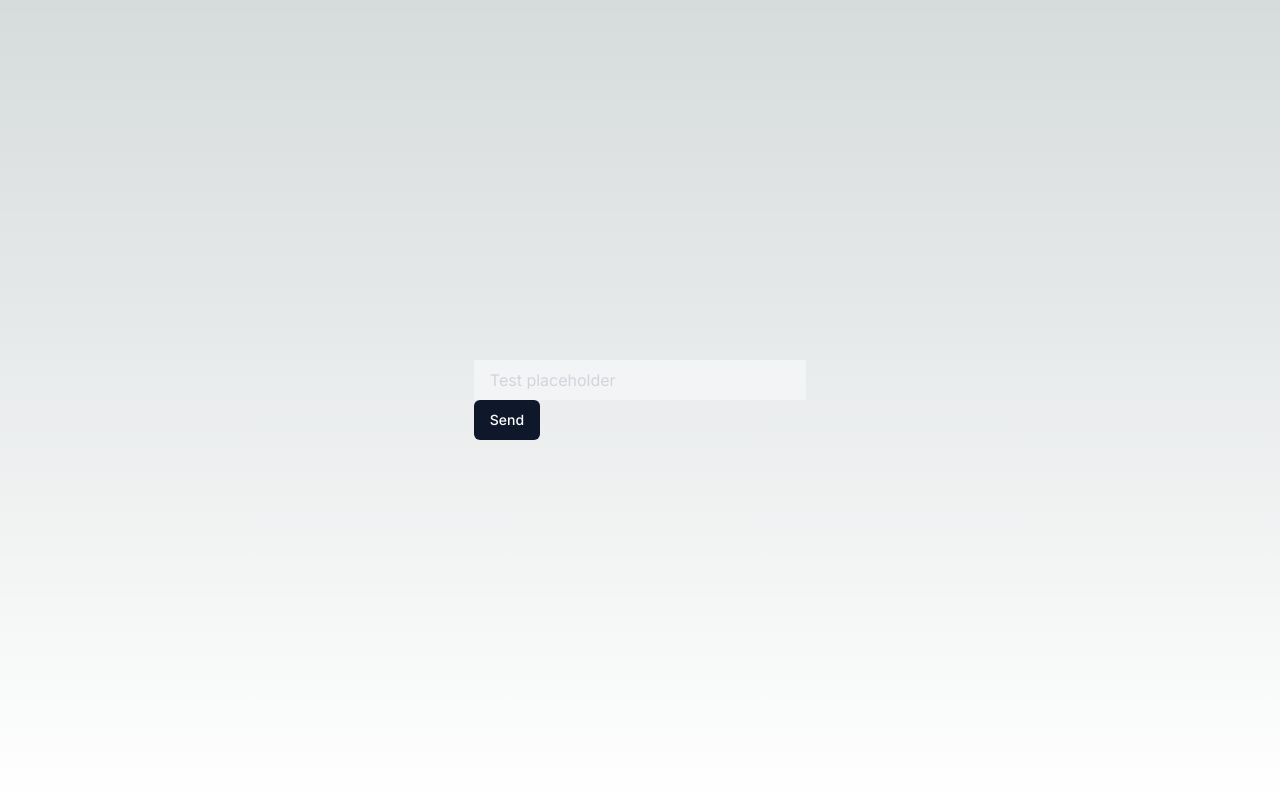
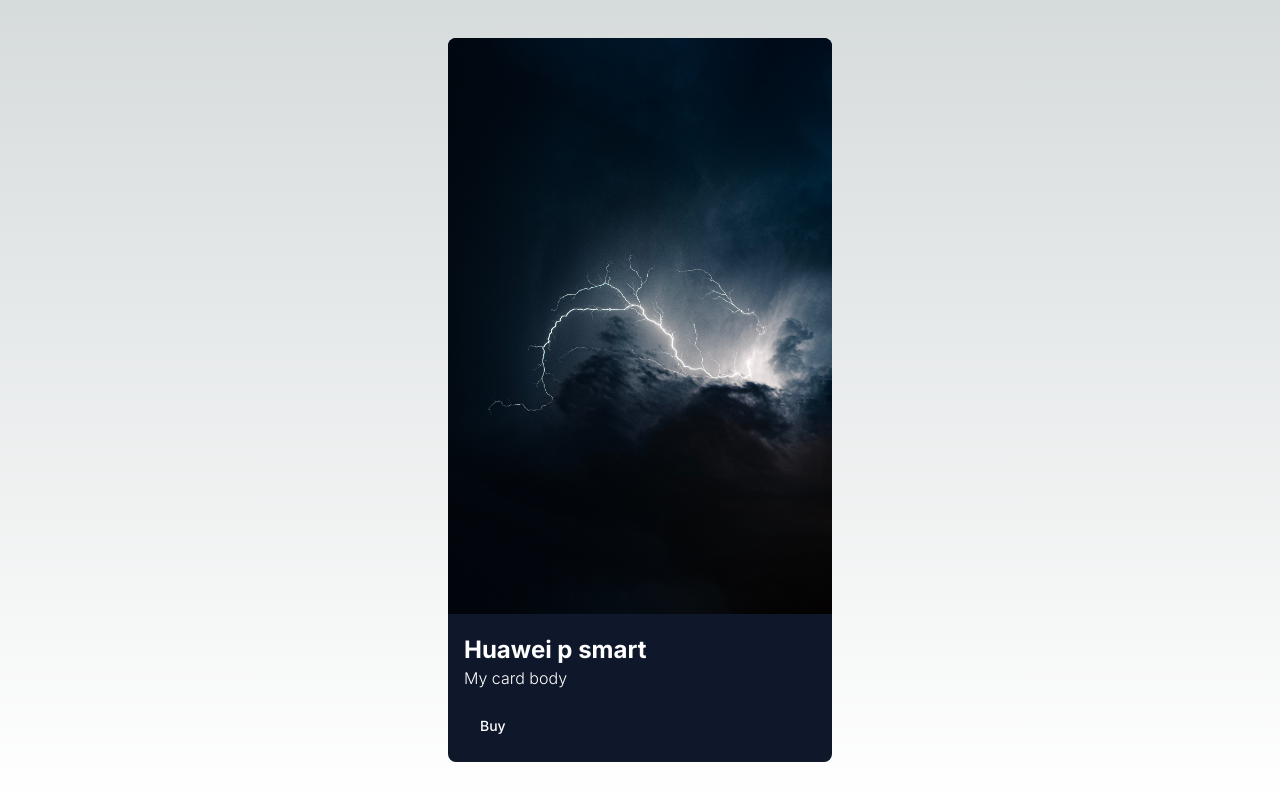
Before and after one commit to memorywanderer/next-components, a Next.js app: page / in a window 1280 px wide. Built offline with nearby package versions, Linux system fonts and the light colour scheme.

Commit message:
new components

```diff
--- a/app/page.tsx
+++ b/app/page.tsx
@@ -1,14 +1,37 @@
-import { Button } from '@/components/ui/Button/Button'
-import { Input } from '@/components/ui/Input/Input'
-
+import { Card } from "@/components/ui/card/card"
+import { CardBody } from "@/components/ui/card/card-body"
+import { CardHeader } from "@/components/ui/card/card-header"
+import { CardFooter } from "@/components/ui/card/card-footer"
+import { Button } from "@/components/ui/button/button"
+import { Typography } from "@/components/ui/typography/typography"
+import Image from "next/image"
+import img from '@/public/artur-stanulevich-F_zWvxrQeCk-unsplash.jpg'
 export default function Home() {
   return (
     <main>
-      <form action="">
-        <Input name='input' placeholder='Test placeholder' required />
-        <Button type='submit'>Send</Button>
-      </form>
-
+      <Card href="/" border='lg' className="max-w-sm">
+        <CardHeader className="m-0 mb-1">
+          <Image
+            src={img}
+            alt="Test img"
+            style={{
+              width: '100%',
+              height: 'auto'
+            }}
+          />
+        </CardHeader>
+        <CardBody className="p-4">
+          <Typography tag="h1" size='xxl' weight='bold'>
+            Huawei p smart
+          </Typography>
+          <Typography weight='light'>
+            My card body
+          </Typography>
+        </CardBody>
+        <CardFooter className="p-4 pt-0">
+          <Button>Buy</Button>
+        </CardFooter>
+      </Card>
     </main>
   )
 }
--- a/components/ui/Input/Input.tsx
+++ b/components/ui/Input/Input.tsx
@@ -58,10 +58,12 @@ const Input = forwardRef<HTMLInputElement, InputProps>(
     radius,
     disabled,
     required,
-    ...props }) => {
+    ...props },
+    ref) => {
 
     return (
       <input
+        ref={ref}
         disabled={disabled}
         required={required}
         className={cn(inputVariants({ variant, size, radius, className }))}
--- a/components/ui/Tooltip/Tooltip.tsx
+++ b/components/ui/Tooltip/Tooltip.tsx
@@ -1,7 +1,7 @@
 'use client'
 import { cva } from "class-variance-authority"
 import { forwardRef, useState, useMemo, useEffect, MouseEvent, useRef } from 'react'
-import { Button } from '../Button/Button'
+import { Button } from '../button/button'
 
 export enum TooltipBehavior {
   CLICK = 'click',
--- /dev/null
+++ b/components/ui/card/card-body.tsx
@@ -0,0 +1,26 @@
+import {
+  HTMLAttributes,
+  forwardRef
+} from 'react'
+
+export interface CardBodyProps
+  extends HTMLAttributes<HTMLDivElement> {
+
+}
+
+const CardBody = forwardRef<HTMLDivElement, CardBodyProps>(
+  ({ className, children, ...props }, ref) => {
+    return (
+      <div
+        className={className}
+        ref={ref}
+        {...props}
+      >
+        {children}
+      </div>
+    )
+  })
+
+CardBody.displayName = 'CardBody'
+
+export { CardBody }
--- /dev/null
+++ b/components/ui/card/card-footer.tsx
@@ -0,0 +1,24 @@
+import { forwardRef } from 'react'
+
+export interface CardFooter
+  extends React.HTMLAttributes<HTMLDivElement> {
+
+}
+
+const CardFooter = forwardRef<HTMLDivElement, CardFooter>(
+  ({ className, children, ...props }, ref) => {
+    return (
+      <footer
+        className={className}
+        ref={ref}
+        {...props}
+      >
+        {children}
+      </footer>
+    )
+  })
+
+
+CardFooter.displayName = 'CardFooter'
+
+export { CardFooter }
--- /dev/null
+++ b/components/ui/card/card-header.tsx
@@ -0,0 +1,24 @@
+import { cn } from "@/lib/utils";
+import { HTMLAttributes, forwardRef } from "react";
+
+
+export interface CardHeaderProps
+  extends HTMLAttributes<HTMLDivElement> {
+}
+
+const CardHeader = forwardRef<HTMLDivElement, CardHeaderProps>(
+  ({ className, children, ...props }, ref) => {
+    return (
+      <header
+        className={cn('m-0 p-0', className)}
+        ref={ref}
+        {...props}
+      >
+        {children}
+      </header>
+    )
+  })
+
+CardHeader.displayName = 'CardHeader'
+
+export { CardHeader }
--- /dev/null
+++ b/components/ui/card/card.tsx
@@ -0,0 +1,66 @@
+import { forwardRef } from "react"
+import { VariantProps, cva } from "class-variance-authority"
+import { cn } from "@/lib/utils"
+import Link from "next/link";
+
+const cardVariants = cva(
+  '',
+  {
+    variants: {
+      variant: {
+        default:
+          'overflow-hidden bg-slate-900 text-white dark:bg-gray-900 dark:text-gray-50',
+        destructive:
+          'bg-red-500 text-white  dark:hover:bg-red-600',
+      },
+      size: {
+        default: 'w-fit h-fit',
+        sm: ' rounded-md',
+        lg: ' rounded-md',
+      },
+      border: {
+        default: '',
+        sm: 'rounded-sm',
+        md: 'rounded-md',
+        lg: 'rounded-lg',
+      },
+    },
+    defaultVariants: {
+      variant: 'default',
+      size: 'default',
+    },
+  },
+
+)
+
+export interface CardProps
+  extends React.HTMLAttributes<HTMLDivElement>,
+  VariantProps<typeof cardVariants> {
+  href?: string;
+}
+
+const Card = forwardRef<HTMLDivElement, CardProps>(
+  ({ className, children, variant, border, size, href, ...props }, ref) => {
+    if (href) {
+      <Link
+        href={href}
+        className={cn(cardVariants({ variant, size, border, className }))}
+      >
+        {children}
+      </Link>
+    }
+    return (
+      <article
+        ref={ref}
+        className={cn(cardVariants({ variant, size, border, className }))}
+        {...props}
+      >
+        <div className="bg-slate-600 "></div>
+        {children}
+      </article>
+    )
+  })
+
+Card.displayName = 'Card'
+
+export { Card }
--- /dev/null
+++ b/components/ui/typography/dynamic-typography.tsx
@@ -0,0 +1,10 @@
+import { createElement } from "react";
+
+export interface DynamicTypographyProps
+  extends React.HTMLAttributes<HTMLElement> {
+  tag: 'h1' | 'h2' | 'h3' | 'h4' | 'h5' | 'h6' | 'span' | 'p';
+}
+
+export const DynamicTypography = ({ tag, children, ...props }: DynamicTypographyProps) => {
+  return createElement(tag, props, children)
+}
--- /dev/null
+++ b/components/ui/typography/typography.tsx
@@ -0,0 +1,58 @@
+import { forwardRef } from "react"
+import { DynamicTypography, DynamicTypographyProps } from "./dynamic-typography"
+import { VariantProps, cva } from "class-variance-authority"
+import { cn } from "@/lib/utils"
+
+const typographyVariants = cva(
+  '',
+  {
+    variants: {
+      size: {
+        xs: 'text-xs',
+        sm: 'text-sm',
+        base: 'text-base',
+        lg: 'text-lg',
+        xl: 'text-xl',
+        xxl: 'text-2xl'
+      },
+      weight: {
+        thin: 'font-thin',
+        extralight: 'font-extralight',
+        light: 'font-light',
+        normal: 'font-normal',
+        medium: 'font-medium',
+        semibold: 'font-semibold',
+        bold: 'font-bold',
+        extrabold: 'font-extrabold'
+      },
+    },
+    defaultVariants: {
+      size: 'base',
+      weight: 'normal',
+    },
+  }
+)
+
+
+export interface TypographyProps
+  extends React.HtmlHTMLAttributes<HTMLElement>,
+  VariantProps<typeof typographyVariants> {
+  tag?: DynamicTypographyProps['tag']
+}
+
+const Typography = forwardRef<HTMLElement, TypographyProps>(
+  ({ className, children, tag = 'p', size, weight, ...props }, ref) => {
+    return (
+      <DynamicTypography
+        className={cn(typographyVariants({ size, weight, className }))}
+        tag={tag}
+        {...props}
+      >
+        {children}
+      </DynamicTypography>
+    )
+  })
+
+Typography.displayName = 'Typography'
+
+export { Typography }
```
Also changed, not shown: public/artur-stanulevich-F_zWvxrQeCk-unsplash.jpg (added).
